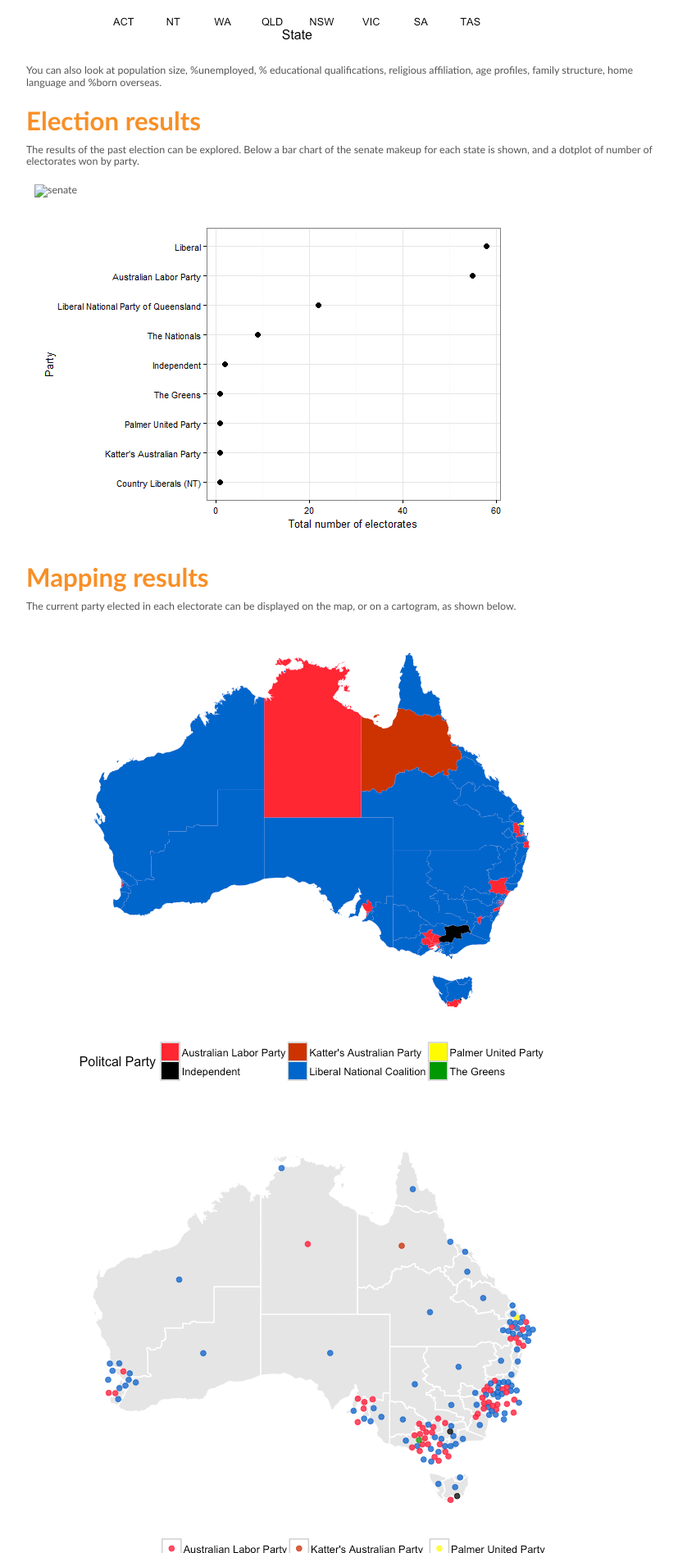
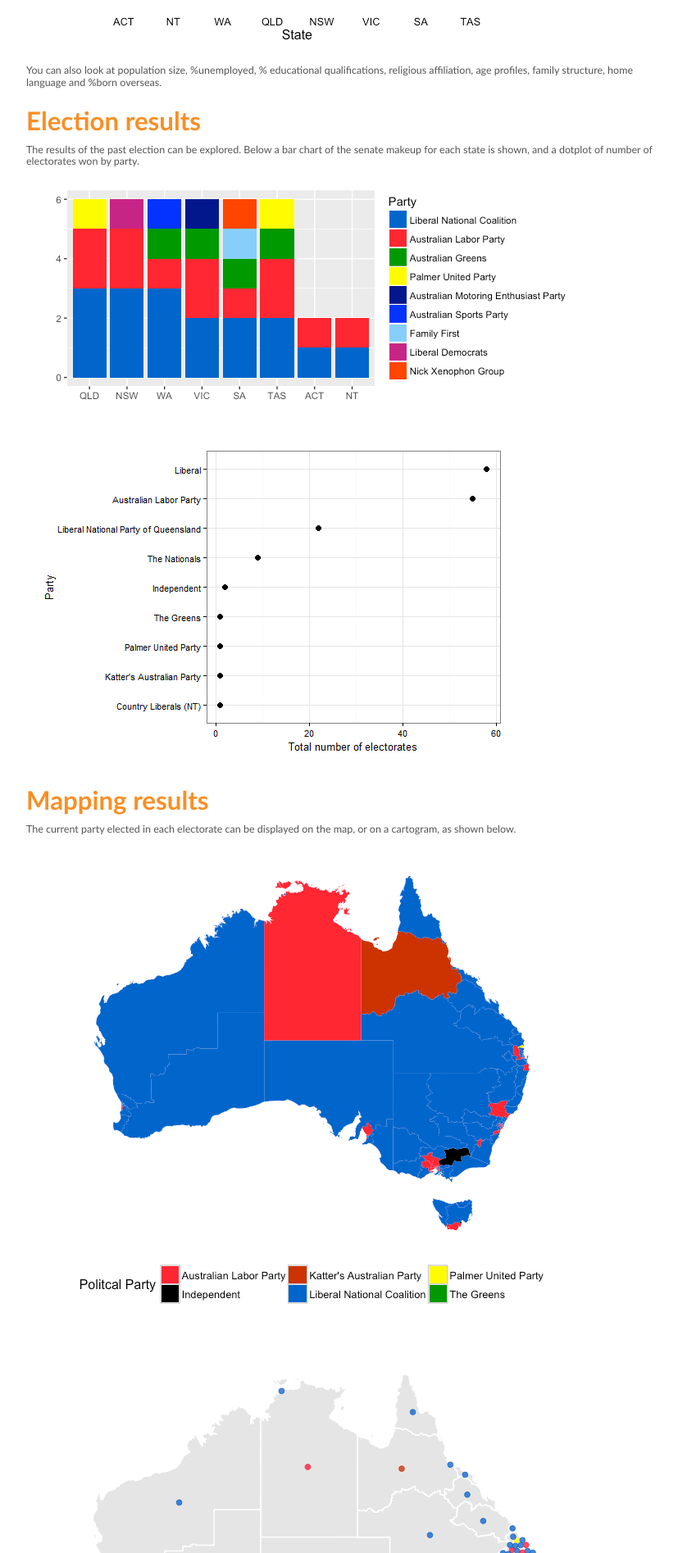
Before and after one commit to visiphilia/visiphilia.github.io, a Jekyll site: the page built from _posts/2016-05-26-eechidna.md, in a window 1280 px wide. Shown: the part 1099-2994 px from the top of the page at 82% size, without its empty margins (223-1050 px from the left). Built offline with Jekyll 4.4.1, drawn with Linux system fonts in a browser that asks for light colours; nearby versions of some CDN libraries; library files that are not in the unit come from our copies; comment, search, counter and statistics services are not loaded.

Commit message:
missed a figure

```diff
--- a/_posts/2016-05-26-eechidna.md
+++ b/_posts/2016-05-26-eechidna.md
@@ -31,7 +31,7 @@
 
 The results of the past election can be explored. Below a bar chart of the senate makeup for each state is shown, and a dotplot of number of electorates won by party.
 
-![senate](senate.png)
+![senate](http://visiphilia.github.io/assets/eechidna-figures/senate.png)
 
 ![electorate](http://visiphilia.github.io/assets/eechidna-figures/electorate-count.png)
 
```
